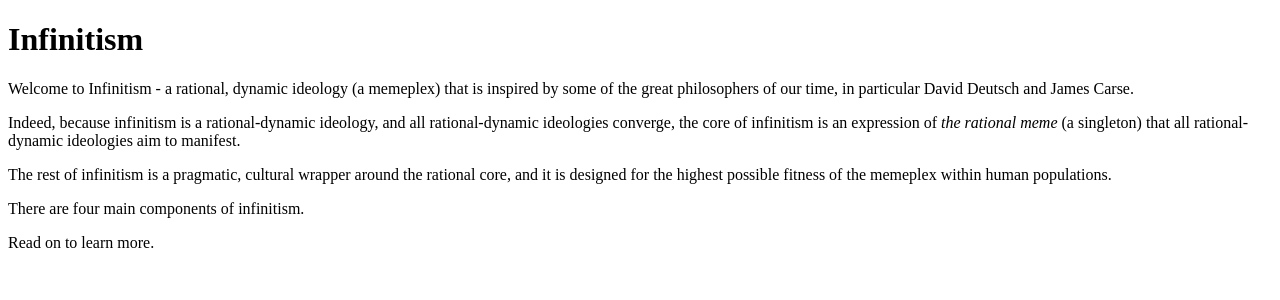
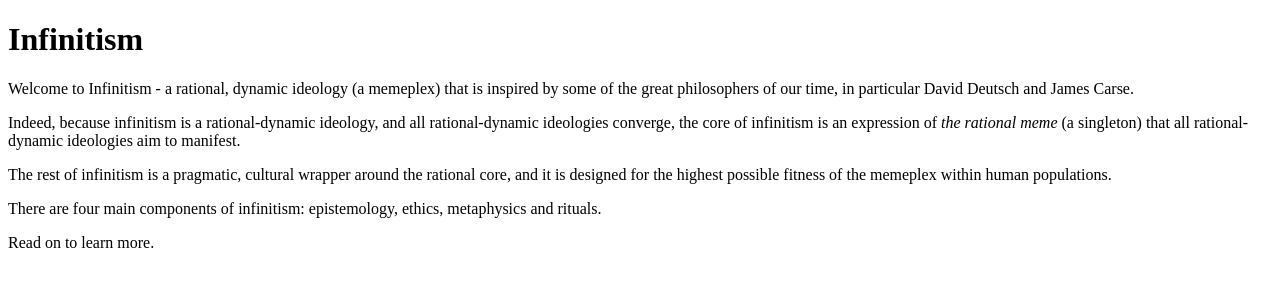
Before and after one commit to shea256/infinitism, a Next.js app: page / in a window 1280 px wide. Shown: the top 300 px of the page. Built offline with nearby package versions, Linux system fonts and the light colour scheme.

Commit message:
Update index.mdx

```diff
--- a/pages/index.mdx
+++ b/pages/index.mdx
@@ -8,6 +8,6 @@
 
 The rest of infinitism is a pragmatic, cultural wrapper around the rational core, and it is designed for the highest possible fitness of the memeplex within human populations.
 
-There are four main components of infinitism.
+There are four main components of infinitism: epistemology, ethics, metaphysics and rituals.
 
 Read on to learn more.
```
